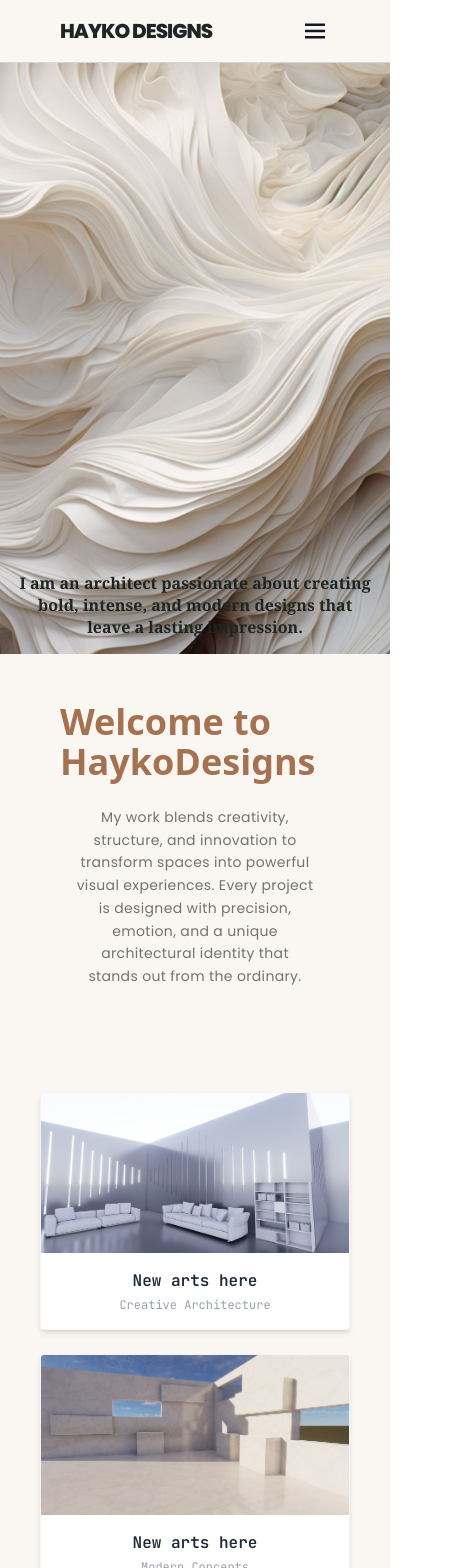
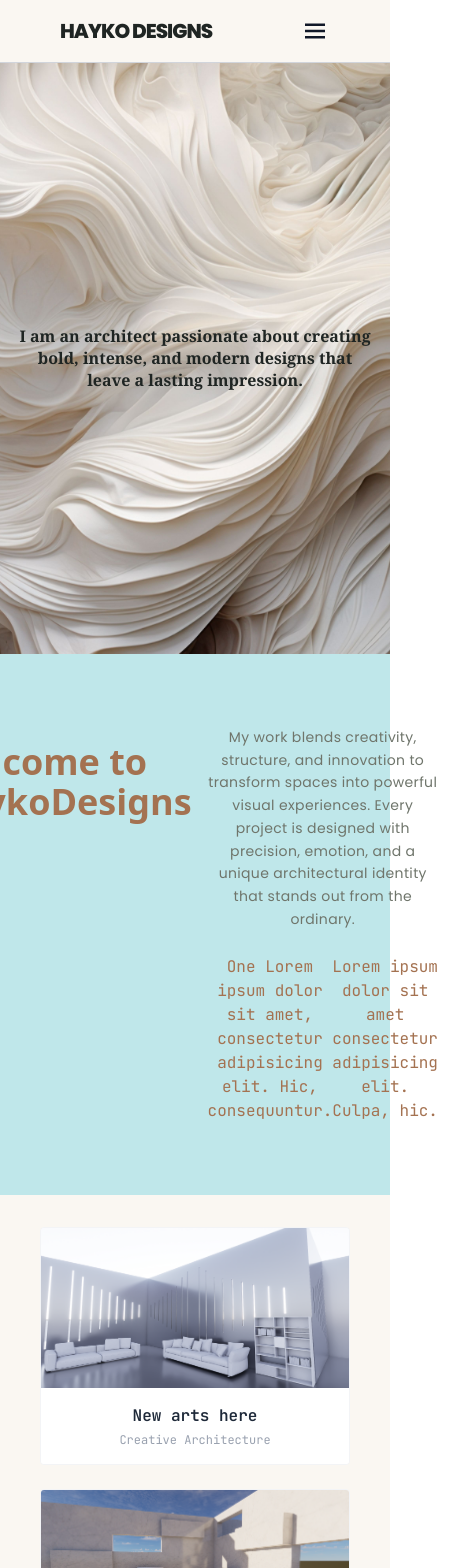
Before and after one commit to kyawzawlwin1/haythikokopage, a React (Vite) app: page / in a window 390 px wide. Shown: the top 1568 px of the page, 454 px wide, since content can reach past the window. Built offline with nearby package versions, Linux system fonts and the light colour scheme.

Commit message:
feat:adjusted

```diff
--- a/src/features/static/components/HeroSection.jsx
+++ b/src/features/static/components/HeroSection.jsx
@@ -11,7 +11,7 @@ const HeroSection = () => {
     <section className="min-h-screen bg-[#FAF7F2] w-full text-[#A47251] ">
       {/* Hero Background Image Section */}
       <section
-        className="flex justify-baseline items-end w-full min-h-[70vh] bg-cover bg-center bg-no-repeat overflow-hidden  "
+        className="flex  w-full min-h-[70vh] bg-cover bg-center bg-no-repeat overflow-hidden  "
         style={{ backgroundImage: `url(${HeroBg})` }}
       >
         <div className="flex items-center w-full p-4 sm:p-8  ">
@@ -25,13 +25,17 @@ const HeroSection = () => {
           </p>
         </div>
       </section>
-      {/* explanation div */}
-      <section className="flex flex-col sm:flex-row justify-center items-center bg-[#FAF7F2] px-[60px] py-12 sm:py-12">
-        <div className="">
-          <p className="text-4xl font-bold font-sans">
+      {/* #explanation */}
+      <section className="flex flex-col sm:flex-row justify-center items-center min-h-[300px] bg-[#BFE7EA] px-[60px] py-12 sm:py-12  ">
+        {/* container */}
+        <div className="flex items-center">
+          {/* welcome     */}
+          <div className="self-start pt-10">
+            <p className="text-4xl font-bold font-sans ">
               Welcome to HaykoDesigns
             </p>
           </div>
+          {/* container for para and some texts */}
           <div className="space-y-6 sm:space-y-8 flex flex-col justify-center items-center w-full max-w-4xl mx-auto py-6 px-4 sm:px-6 text-center">
             <p className="font-poppins text-sm sm:text-base md:text-xl text-[#6F756B] leading-relaxed tracking-wide">
               My work blends creativity, structure, and innovation to transform
@@ -39,14 +43,25 @@ const HeroSection = () => {
               with precision, emotion, and a unique architectural identity that
               stands out from the ordinary.
             </p>
+            <div className="flex">
+              <p>
+                One Lorem ipsum dolor sit amet, consectetur adipisicing elit.
+                Hic, consequuntur.
+              </p>
+              <p>
+                Lorem ipsum dolor sit amet consectetur adipisicing elit. Culpa,
+                hic.
+              </p>
+            </div>
+          </div>
         </div>
       </section>
       {/* Feature Collections Section */}
-      <section className="w-full py-8 sm:py-10 px-10 sm:px-[60px] md:px-6 bg-[#FAF7F2]">
+      <section className="w-full py-8 sm:py-10 px-10 sm:px-[60px] md:px-6 min-h-[300px] bg-[#FAF7F2] ">
         <div className="mx-auto md:px-10 grid grid-cols-1 sm:grid-cols-2 lg:grid-cols-4 gap-6">
           {/* === Card 1 === */}
-          <div className="bg-white rounded-sm overflow-hidden shadow-md border border-gray-100 transition-transform duration-300 hover:-translate-y-1">
-            <div className="w-full h-40 sm:h-44 bg-gray-100 overflow-hidden">
+          <div className="bg-white rounded-sm overflow-hidden border border-gray-100 transition-transform duration-300 hover:-translate-y-1">
+            <div className="w-full h-40 bg-gray-100 overflow-hidden">
               <img
                 src={Image1}
                 alt="Architecture Art 1"
@@ -64,8 +79,8 @@ const HeroSection = () => {
           </div>
 
           {/* === Card 2 === */}
-          <div className="bg-white rounded-sm overflow-hidden shadow-md border border-gray-100 transition-transform duration-300 hover:-translate-y-1">
-            <div className="w-full h-40 sm:h-44 bg-gray-100 overflow-hidden">
+          <div className="bg-white rounded-sm overflow-hidden border border-gray-100 transition-transform duration-300 hover:-translate-y-1">
+            <div className="w-full h-40  bg-gray-100 overflow-hidden">
               <img
                 src={Image10}
                 alt="Architecture Art 2"
@@ -81,8 +96,8 @@ const HeroSection = () => {
           </div>
 
           {/* === Card 3 === */}
-          <div className="bg-white rounded-sm overflow-hidden shadow-md border border-gray-100 transition-transform duration-300 hover:-translate-y-1">
-            <div className="w-full h-40 sm:h-44 bg-gray-100 overflow-hidden">
+          <div className="bg-white rounded-sm overflow-hidden border border-gray-100 transition-transform duration-300 hover:-translate-y-1">
+            <div className="w-full h-40  bg-gray-100 overflow-hidden">
               <img
                 src={Image8}
                 alt="Architecture Art 3"
@@ -97,8 +112,8 @@ const HeroSection = () => {
             </div>
           </div>
           {/* === Card 4 === */}
-          <div className="bg-white rounded-sm overflow-hidden shadow-md border border-gray-100 transition-transform duration-300 hover:-translate-y-1">
-            <div className="w-full h-40 sm:h-44 bg-gray-100 overflow-hidden">
+          <div className="bg-white rounded-sm overflow-hidden  border border-gray-100 transition-transform duration-300 hover:-translate-y-1">
+            <div className="w-full h-40  bg-gray-100 overflow-hidden">
               <img
                 src={Image15}
                 alt="Architecture Art 4"
@@ -115,12 +130,12 @@ const HeroSection = () => {
         </div>
       </section>
       {/* Icons & Inspired Section */}
-      <section className="w-full mx-auto px-4 sm:px-[60px] py-10 md:py-10 font-poppins">
+      <section className="w-full mx-auto px-4 sm:px-[60px] py-10 md:py-10 min-h-[300px] bg-[#BFE7EA] font-poppins">
         {/* container */}
         <div className="flex flex-col lg:flex-row items-center justify-between gap-8 w-full">
           {/* Left Side Title */}
           <div className="flex flex-col lg:text-left justify-center items-center gap-3 pl-10  text-center ">
-            <h2 className="text-gray-700 text-xl sm:text-2xl md:text-3xl font-sans font-bold mb-1">
+            <h2 className="mb-1 text-xl sm:text-2xl md:text-3xl  text-gray-700  font-sans  font-bold text-center">
               Inspired from reality
             </h2>
             <p className="text-xs sm:text-sm text-[#6F756B] uppercase tracking-wider">
```
Lines whose indentation alone changed are shown as unchanged.
